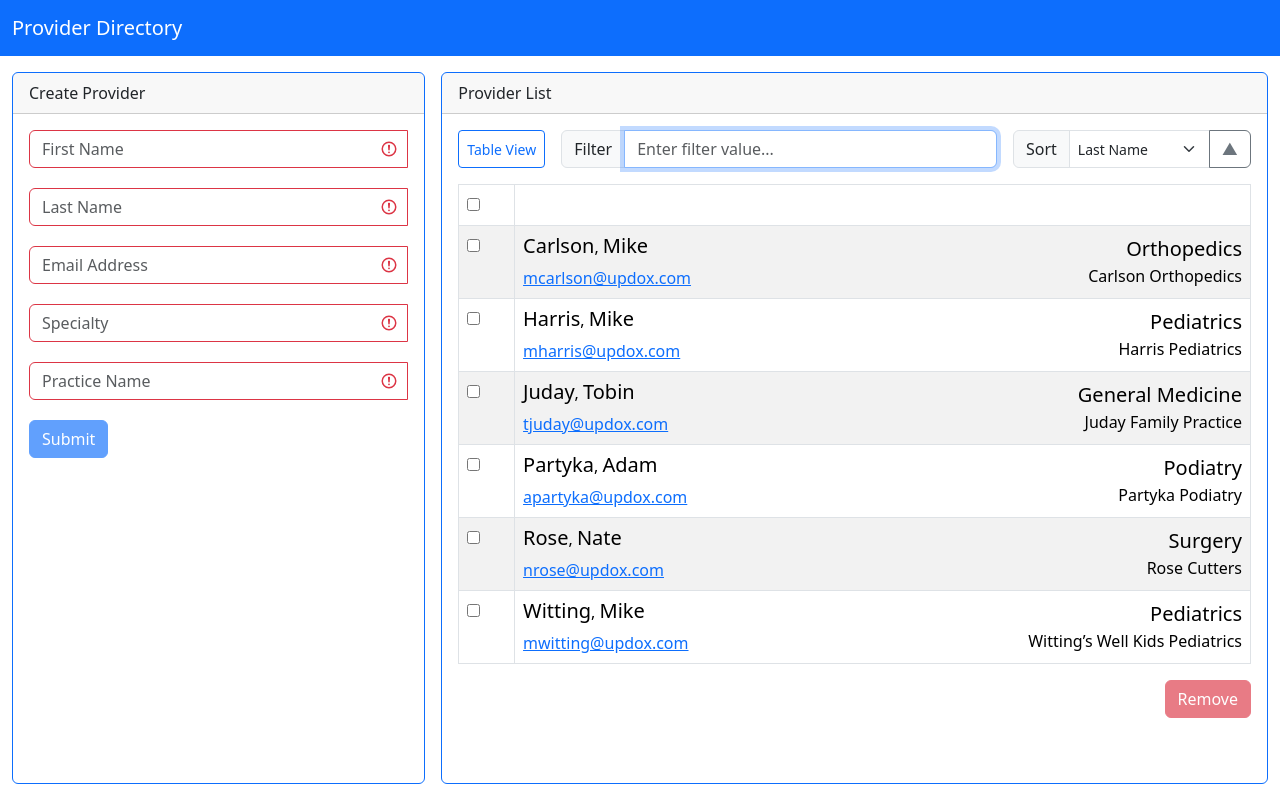
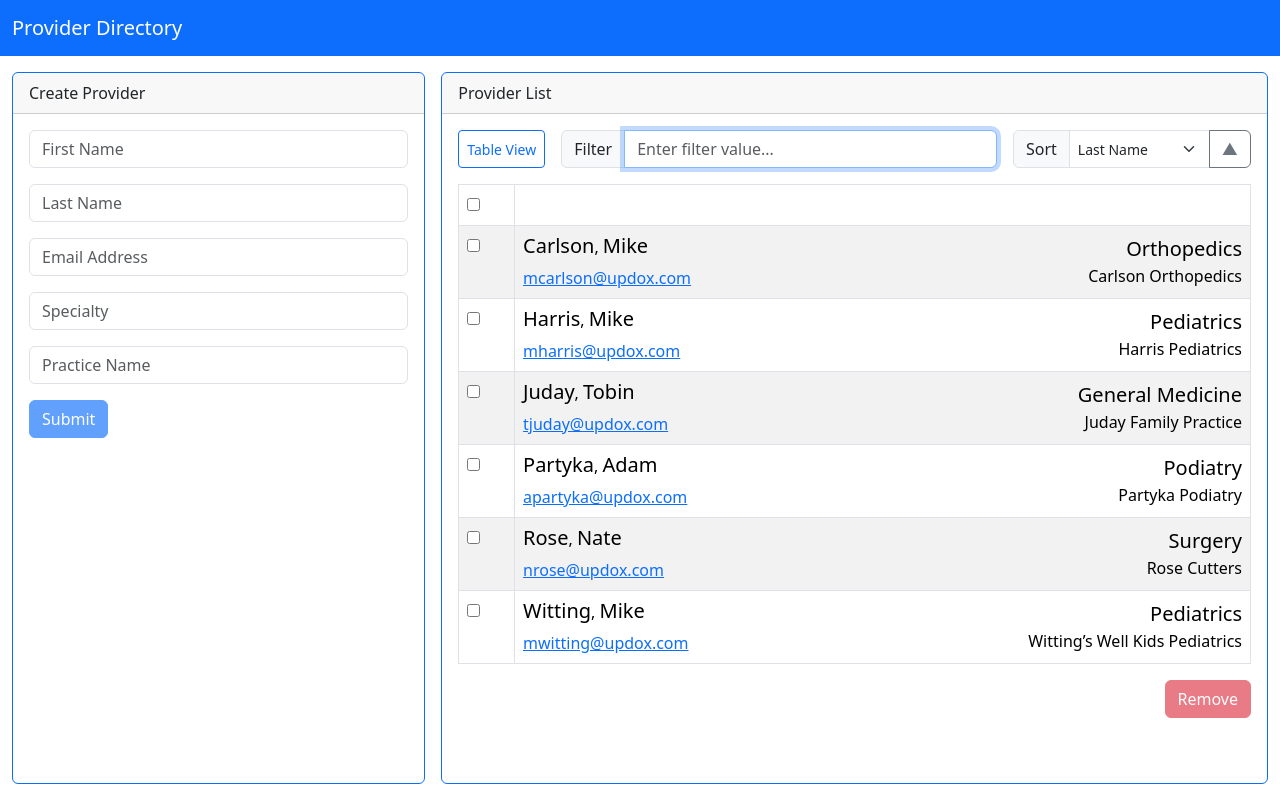
Before and after one commit to Aero7/codechallenge, a React (Vite) app: page / in a window 1280 px wide. Built offline with nearby package versions, Linux system fonts and the light colour scheme.

Commit message:
Fixed RegexInput to reset touched status when parent clears its value

```diff
--- a/src/components/RegexInput.tsx
+++ b/src/components/RegexInput.tsx
@@ -1,4 +1,4 @@
-import React, { useState, useRef } from "react";
+import React, { useState, useRef, useEffect } from "react";
 
 interface RegexInputProps {
   field?: string;
@@ -29,6 +29,13 @@ const RegexInput: React.FC<RegexInputProps> = ({
 }) => {
   const [touched, setTouched] = useState(false);
   const inputRef = useRef<HTMLInputElement>(null);
+
+  // Reset touched if value is cleared/reset from parent
+  useEffect(() => {
+    if (value === "") {
+      setTouched(false);
+    }
+  }, [value]);
 
   const isValid = regex ? regex.test(value) : true;
 
```
Also changed, not shown: 1 other file (tests, documents, lock files or other folders).
